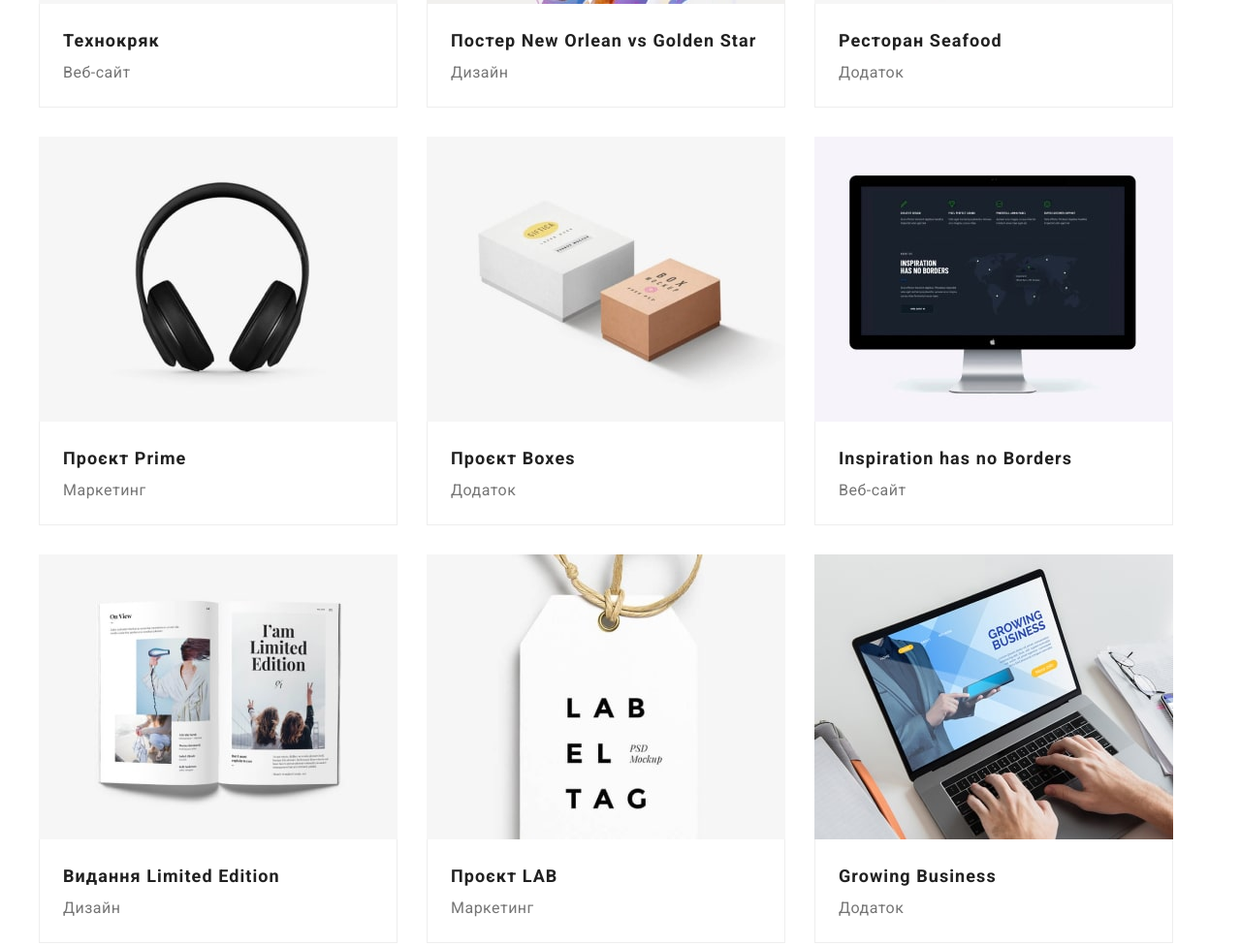
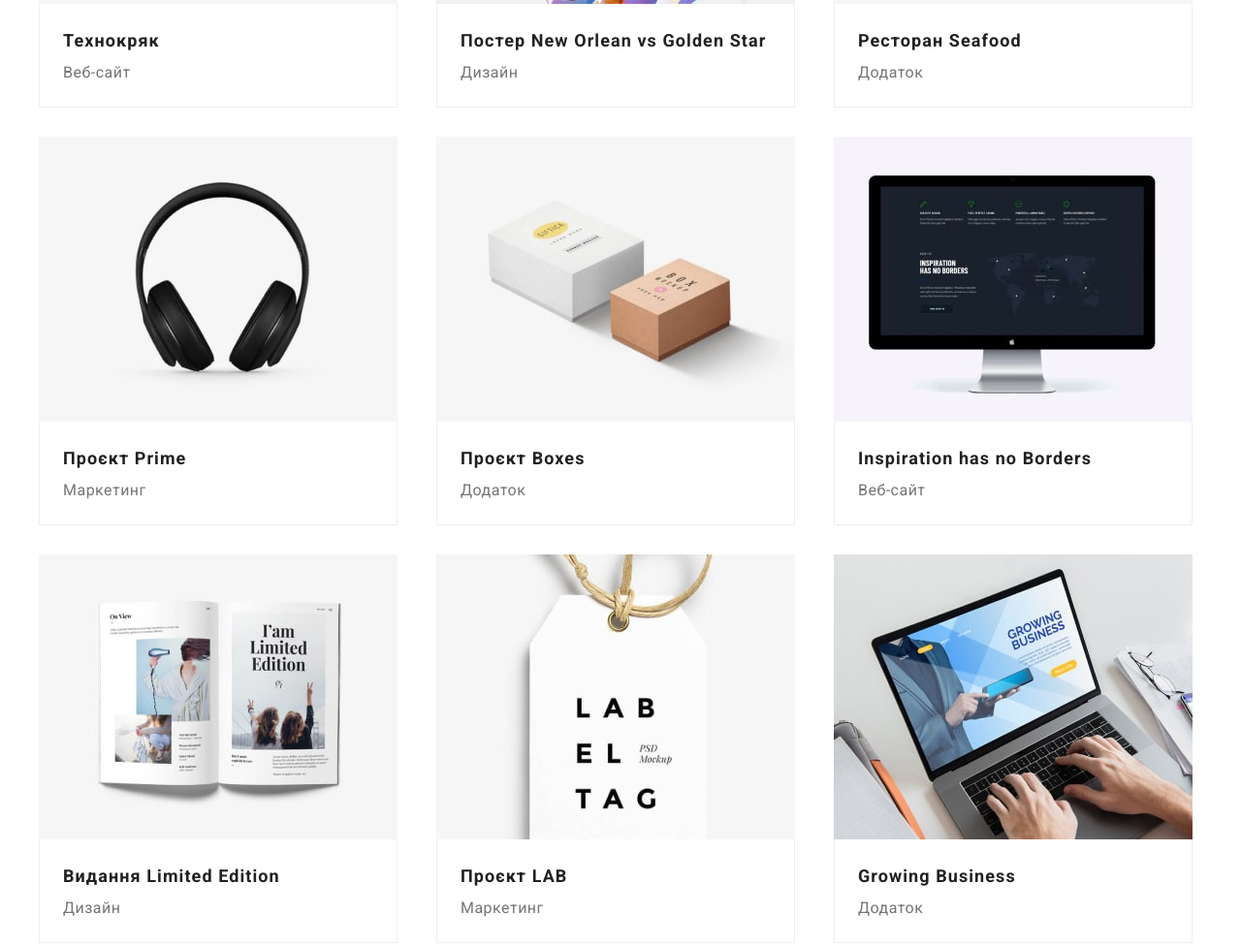
Before and after one commit to WeRelease/goit-markup-hw-06, a plain HTML site: page portfolio.html in a window 1280 px wide. Shown: the part 611-1587 px from the top of the page at 97% size. Drawn offline with Linux system fonts and the light colour scheme.

Commit message:
upd_card_set

```diff
--- a/css/styles.css
+++ b/css/styles.css
@@ -599,7 +599,7 @@ section {
   margin-right: calc(-1 * var(--half-margin));
 }
 .features-items {
-  flex-basis: calc((100% - 4 * var(--half-margin)) / 3);
+  flex-basis: calc((100% - 90px) / 3);
   margin-bottom: var(--half-margin);
   margin-right: var(--half-margin);
 }
@@ -680,8 +680,8 @@ section {
   letter-spacing: 0.03em;
   color: var(--title-text-color);
 }
-.card {
-  min-width: 320px;
+.features-items > img {
+  width: 100%;
   height: auto;
 }
 
```
